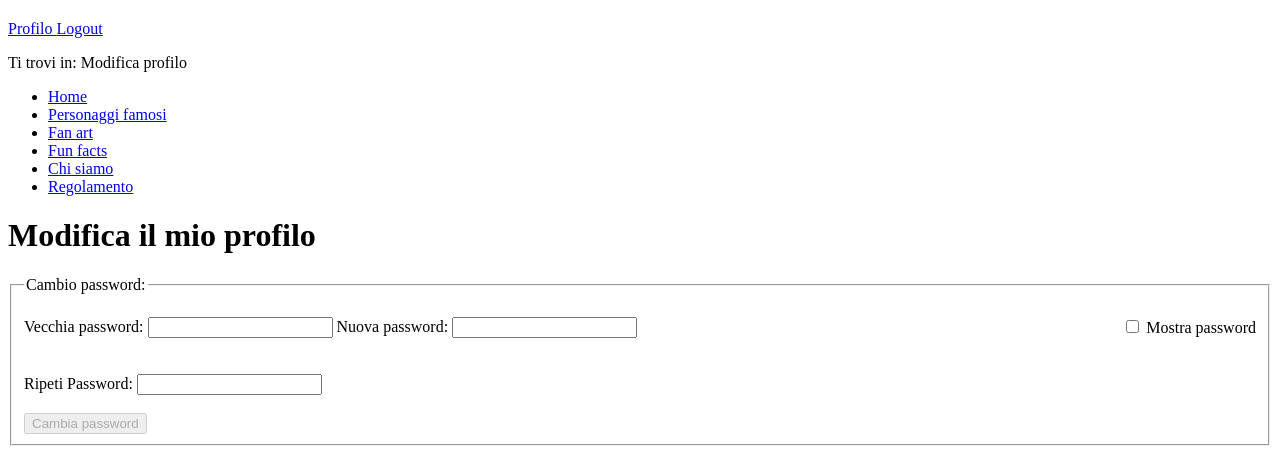
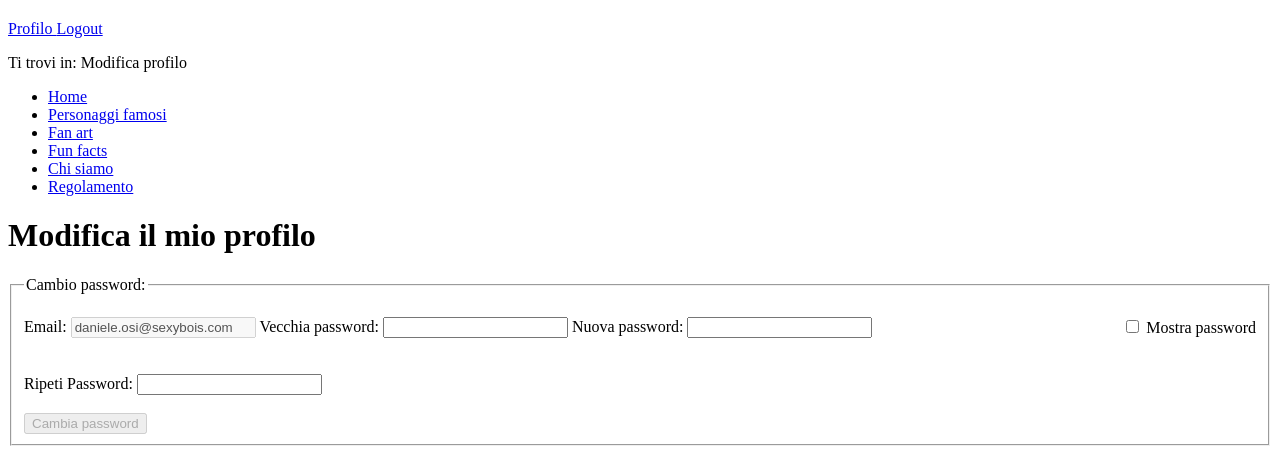
Before and after one commit to RakuJa/Aselotl-web, a PHP site: page /php/edit_password.php in a window 1280 px wide. Shown: the part 386-848 px from the top of the page. Run offline with PHP 8.4, Linux system fonts and the light colour scheme; a user stored in the database is signed in.

Commit message:
Update edit_password.php

```diff
--- a/php/edit_password.php
+++ b/php/edit_password.php
@@ -35,6 +35,9 @@
                 <fieldset>
                     <legend>Cambio <span xml:lang="en">password</span>:</legend></br>
 
+					<label for="email" xml:lang="en">Email:</label>
+                    <input type="text" disabled name="email" id="email" maxlength="50" class="full_width_input" value = "daniele.osi@sexybois.com" onkeyup="check_empty()"/>
+
                     <label for="opwd">Vecchia <span lang="en">password</span>:</label>
 
 					<div style="float: right;">
```
